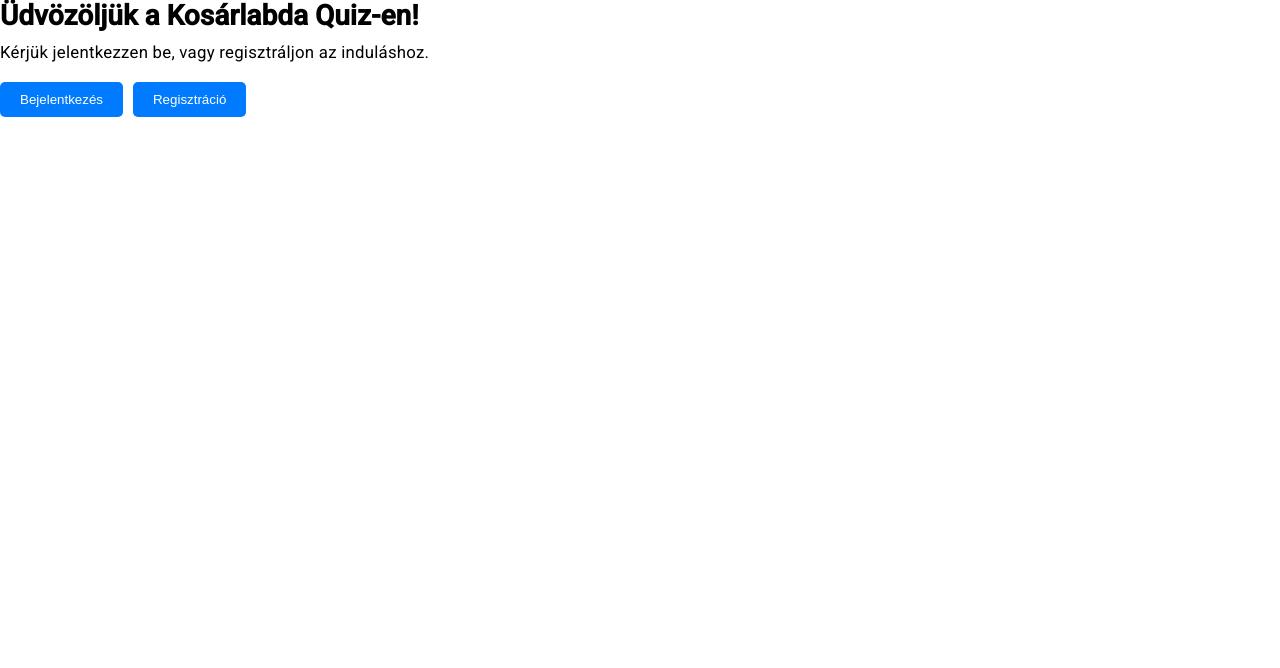
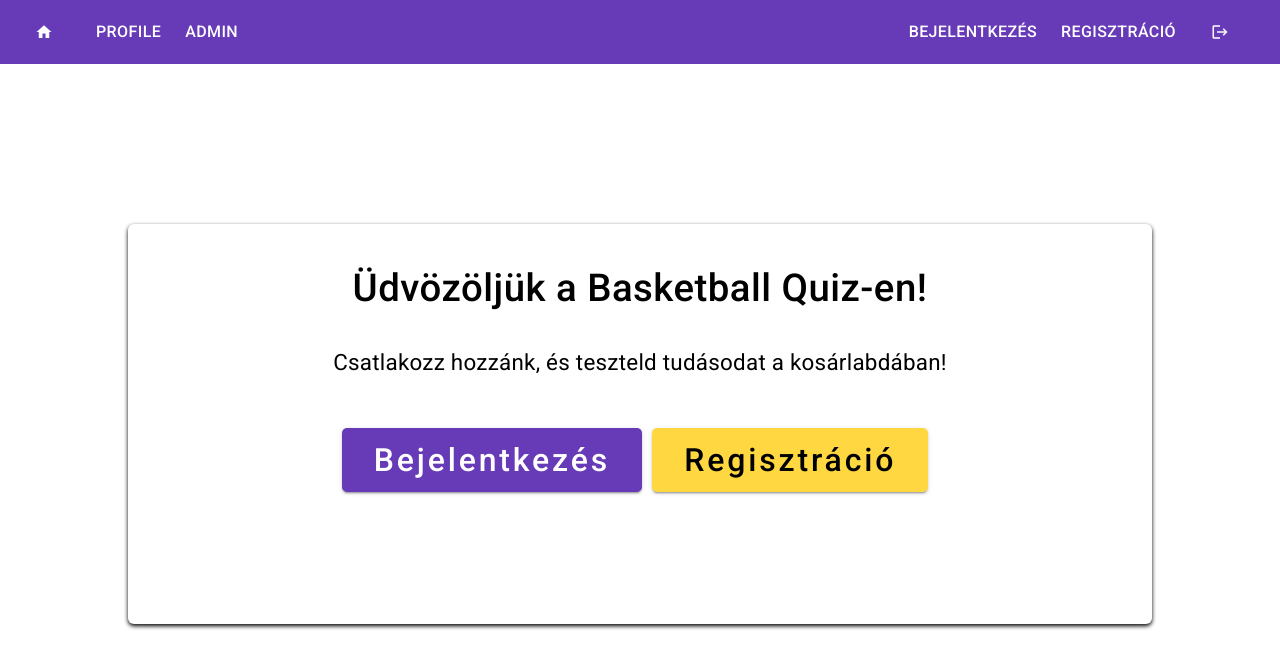
Before and after one commit to AksoStyle/Quiz_Node.js, an Angular app in the folder web_client/: page / in a window 1280 px wide. Shown: the top 668 px of the page. Built offline with nearby package versions, Linux system fonts and the light colour scheme.

Commit message:
Basic components corrected

```diff
--- a/web_client/angular.json
+++ b/web_client/angular.json
@@ -30,7 +30,7 @@
               "src/assets"
             ],
             "styles": [
-              "@angular/material/prebuilt-themes/indigo-pink.css",
+              "@angular/material/prebuilt-themes/deeppurple-amber.css",
               "src/styles.scss"
             ],
             "scripts": []
@@ -94,7 +94,7 @@
               "src/assets"
             ],
             "styles": [
-              "@angular/material/prebuilt-themes/indigo-pink.css",
+              "@angular/material/prebuilt-themes/deeppurple-amber.css",
               "src/styles.scss"
             ],
             "scripts": []
--- a/web_client/src/app/app.component.html
+++ b/web_client/src/app/app.component.html
@@ -1,3 +1,2 @@
-<app-home></app-home>
-<!--<app-data></app-data>-->
+<app-navbar></app-navbar>
 <router-outlet></router-outlet>
--- a/web_client/src/app/home/home.component.html
+++ b/web_client/src/app/home/home.component.html
@@ -1,6 +1,12 @@
-<h1>Üdvözöljük a Kosárlabda Quiz-en!</h1>
-<p>Kérjük jelentkezzen be, vagy regisztráljon az induláshoz.</p>
-<div>
-  <button routerLink="/login">Bejelentkezés</button>
-  <button routerLink="/register">Regisztráció</button>
+<div class="container">
+  <mat-card>
+    <mat-card-title>Üdvözöljük a Basketball Quiz-en!</mat-card-title>
+    <mat-card-content>
+      <p>Csatlakozz hozzánk, és teszteld tudásodat a kosárlabdában!</p>
+    </mat-card-content>
+    <mat-card-actions>
+      <button mat-raised-button color="primary" routerLink="/login">Bejelentkezés</button>
+      <button mat-raised-button color="accent" routerLink="/register">Regisztráció</button>
+    </mat-card-actions>
+  </mat-card>
 </div>
--- a/web_client/src/app/home/home.component.scss
+++ b/web_client/src/app/home/home.component.scss
@@ -21,3 +21,41 @@ h1 {
     background-color: #0062cc;
   }
 }
+
+.container {
+  display: flex;
+  justify-content: center;
+  align-items: center;
+  height: 50vh;
+}
+
+mat-card {
+  margin-top: 20rem;
+  width: 80%;
+  height: 100%;
+  box-shadow: 0px 2px 4px rgba(0, 0, 0, 1);
+  border-radius: 6px;
+
+  mat-card-title {
+    text-align: center;
+    margin: 3rem 0 3rem 0;
+    font-size: 2.4rem;
+  }
+
+  mat-card-content {
+    p {
+      text-align: center;
+      font-size: 1.4rem;
+    }
+  }
+  mat-card-actions {
+    margin: 3rem 0 3rem 0;
+
+    justify-content: center;
+
+    button{
+      font-size: 2rem;
+      padding: 2rem;
+    }
+  }
+}
--- /dev/null
+++ b/web_client/src/app/navbar/navbar.component.html
@@ -0,0 +1,19 @@
+<mat-toolbar color="primary">
+    <mat-toolbar-row>
+
+      <div class="menu-left">
+      <ul class="menu-list">
+        <li><button mat-button routerLink="home"><mat-icon>home</mat-icon></button></li>
+        <li><button mat-button routerLink="profile">Profile</button></li>
+        <li><button mat-button routerLink="admin">Admin</button></li>
+        </ul>
+      </div>
+      <div class="menu-right">
+        <ul class="menu-list">
+        <li><button mat-button  routerLink="login">Bejelentkezés</button></li>
+        <li><button mat-button  routerLink="register">Regisztráció</button></li>
+        <li><button mat-button  routerLink="home"><mat-icon>logout</mat-icon></button></li>
+      </ul>
+    </div>
+    </mat-toolbar-row>
+  </mat-toolbar>
--- /dev/null
+++ b/web_client/src/app/navbar/navbar.component.scss
@@ -0,0 +1,23 @@
+.menu-list {
+  display: flex;
+
+  list-style: none;
+  margin: 0;
+  padding: 0;
+}
+
+.menu-list button {
+  margin-right: 8px;
+  font-size: 16px;
+  font-weight: 500;
+  text-transform: uppercase;
+  letter-spacing: 0.025em;
+}
+
+.menu-left {
+  flex: 1;
+}
+
+.menu-right {
+  display: flex;
+}
--- /dev/null
+++ b/web_client/src/app/navbar/navbar.component.ts
@@ -0,0 +1,16 @@
+import { Component, ViewChild } from '@angular/core';
+import { MatSidenav } from '@angular/material/sidenav';
+import { Router } from '@angular/router';
+
+@Component({
+  selector: 'app-navbar',
+  templateUrl: './navbar.component.html',
+  styleUrls: ['./navbar.component.scss']
+})
+export class NavbarComponent {
+  @ViewChild('sidenav') sidenav!: MatSidenav;
+
+  constructor(private router : Router) { }
+
+
+}
--- a/web_client/src/index.html
+++ b/web_client/src/index.html
@@ -5,6 +5,8 @@
   <title>Basketballquiz</title>
   <base href="/">
   <meta name="viewport" content="width=device-width, initial-scale=1">
+  <link href="https://fonts.googleapis.com/icon?family=Material+Icons" rel="stylesheet">
+
   <link rel="icon" type="image/x-icon" href="favicon.ico">
   <link rel="preconnect" href="https://fonts.gstatic.com">
   <link href="https://fonts.googleapis.com/css2?family=Roboto:wght@300;400;500&display=swap" rel="stylesheet">
--- a/web_client/src/styles.scss
+++ b/web_client/src/styles.scss
@@ -2,3 +2,6 @@
 
 html, body { height: 100%; }
 body { margin: 0; font-family: Roboto, "Helvetica Neue", sans-serif; }
+
+html, body { height: 100%; }
+body { margin: 0; font-family: Roboto, "Helvetica Neue", sans-serif; }
```
Also changed, not shown: web_client/src/app/app-routing.module.ts (+13 -15 lines), web_client/src/app/app.module.ts (+38 -5 lines), 2 other files (tests, documents, lock files or other folders). Lines whose indentation alone changed are shown as unchanged.
